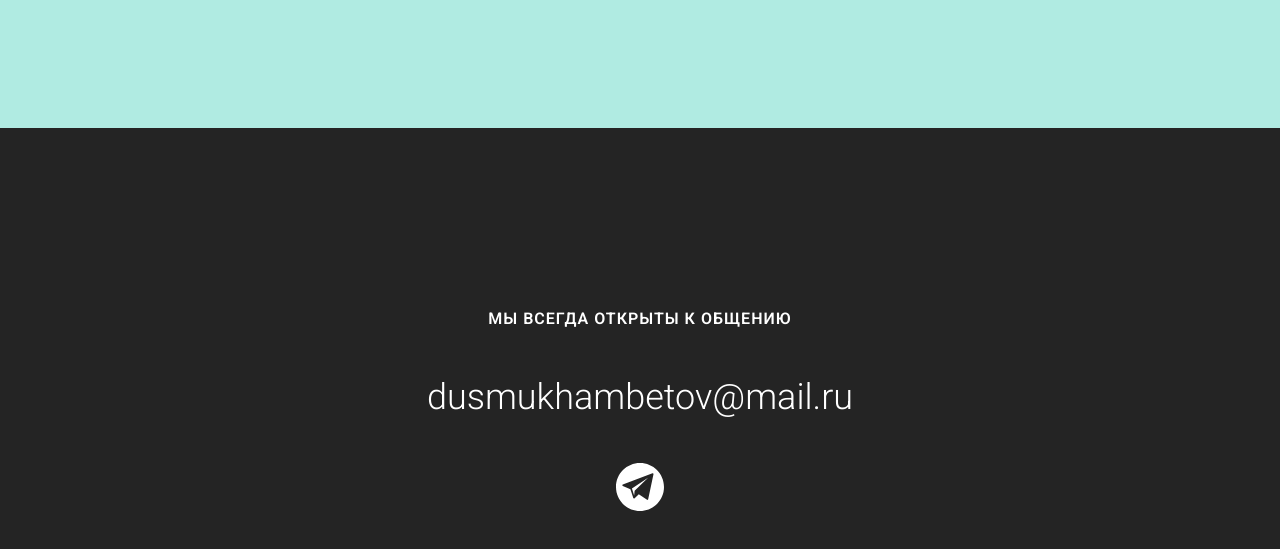
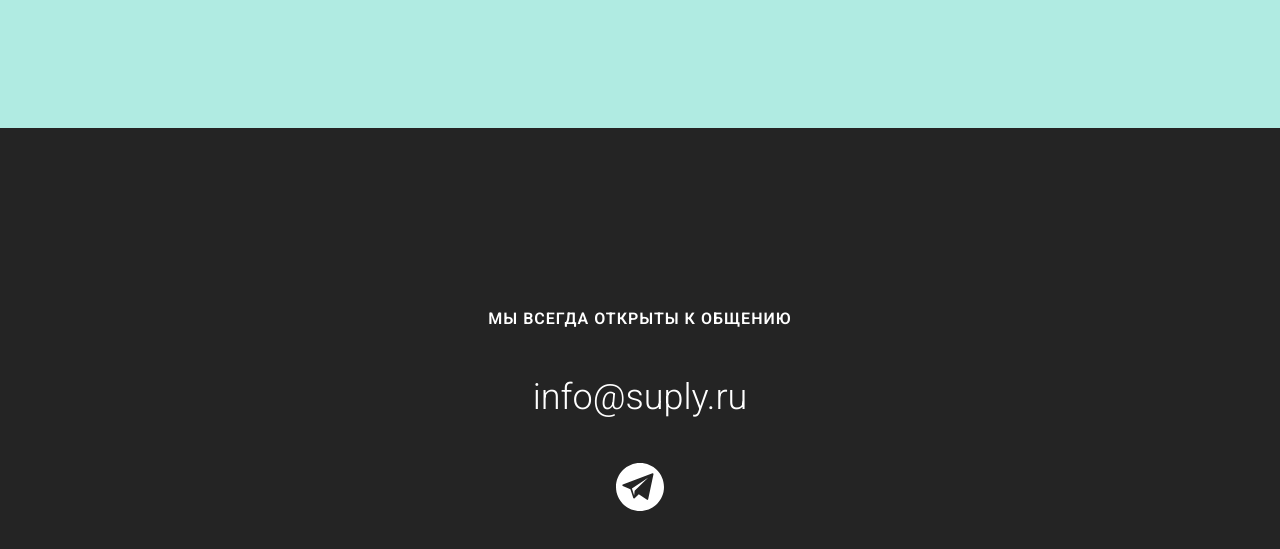
Before and after one commit to anatolyefimov/suply-landing, a website: page index.html in a window 1280 px wide. Shown: the part 3574-4123 px from the top of the page. Drawn offline with Linux system fonts and the light colour scheme; no server answers.

Commit message:
change email

```diff
--- a/index.html
+++ b/index.html
@@ -388,7 +388,7 @@
                         <div class="t551__title t-name t-name_xs" style="color:#ffffff;letter-spacing:1px;"
                             field="title" data-animate-order="1">МЫ ВСЕГДА ОТКРЫТЫ К ОБЩЕНИЮ<br></div>
                         <div class="t551__contacts t-title t-title_xxs" style="color:#ffffff;font-weight:300;"
-                            field="text" data-animate-order="2" data-animate-delay="0.3">dusmukhambetov@mail.ru</div>
+                            field="text" data-animate-order="2" data-animate-delay="0.3">info@suply.ru</div>
                         <div class="t-sociallinks">
                             <div class="t-sociallinks__wrapper">
                                 <div class="t-sociallinks__item"> <a href="https://t.me/Aidar_Dus" target="_blank"> <svg
```
